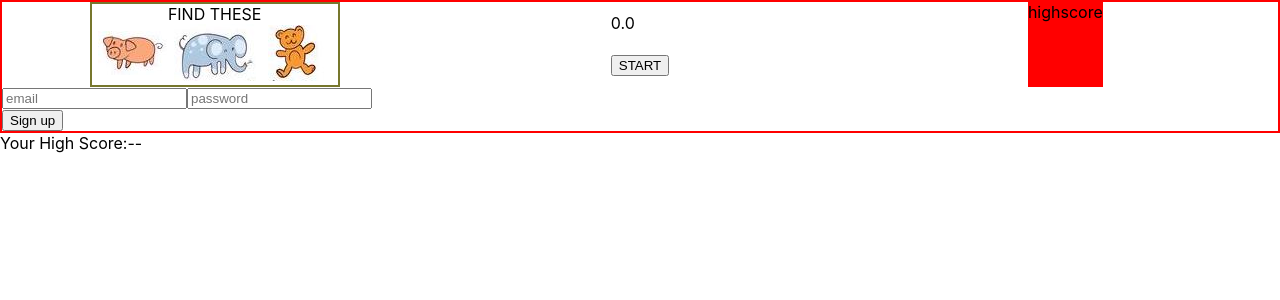
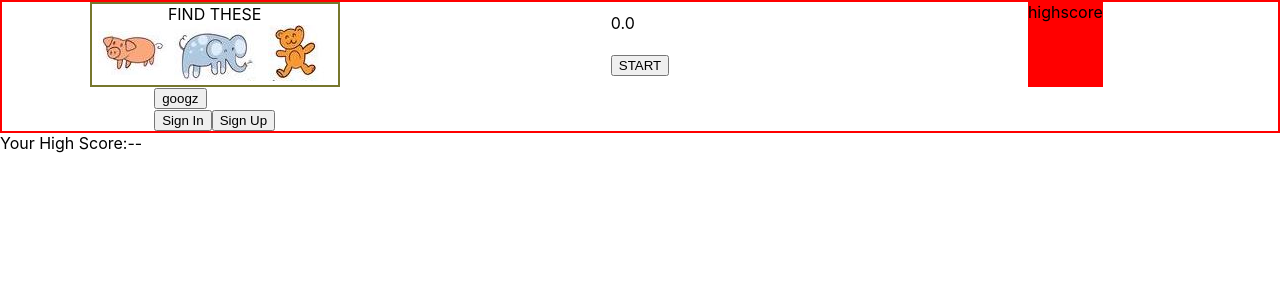
Before and after one commit to hoholabs/image-tagger, a React (Create React App) app: page / in a window 1280 px wide. Shown: the top 300 px of the page. Built offline with nearby package versions, Linux system fonts and the light colour scheme; no server answers; the database is empty.

Commit message:
added functionality for a user to sign in using their google account

```diff
--- a/src/Auth.js
+++ b/src/Auth.js
@@ -1,13 +1,22 @@
 import React, { useState } from 'react';
 import { auth } from './firebase';
-import { createUserWithEmailAndPassword } from 'firebase/auth';
+import {
+    createUserWithEmailAndPassword,
+    signInWithEmailAndPassword,
+    GoogleAuthProvider,
+    signInWithRedirect
+} from 'firebase/auth';
 
 function Auth(props) {
+    const provider = new GoogleAuthProvider();
+
     const defaultValues = {
         email: '',
         password: ''
     };
     const [inputValues, setInputValues] = useState(defaultValues);
+    const [signIn, setSignIn] = useState(false);
+    const [signUp, setSignUp] = useState(false);
 
     const handleChange = (event) => {
         console.log(inputValues);
@@ -35,8 +44,57 @@ function Auth(props) {
                 // ..
             });
     };
+
+    const handleSignIn = (event) => {
+        event.preventDefault();
+        console.log(auth);
+        signInWithEmailAndPassword(
+            auth,
+            inputValues.email,
+            inputValues.password
+        )
+            .then((userCredential) => {
+                // Signed in
+                const user = userCredential.user;
+                console.log(auth);
+                console.log(user);
+                // ...
+            })
+            .catch((error) => {
+                const errorCode = error.code;
+                const errorMessage = error.message;
+            });
+    };
     return (
         <div>
+            <button
+                onClick={() => {
+                    signInWithRedirect(auth, provider);
+                }}
+            >
+                googz
+            </button>
+            {!signIn && !signUp && (
+                <div>
+                    <button
+                        onClick={() => {
+                            setSignIn(true);
+                        }}
+                    >
+                        Sign In
+                    </button>
+                    <button
+                        onClick={() => {
+                            setSignUp(true);
+                        }}
+                    >
+                        Sign Up
+                    </button>
+                </div>
+            )}
+            {/* Can probbaly shorten this later
+            Should be able to do signUp and signIn as the same form? */}
+            {signUp && (
                 <form name="signUp" onSubmit={handleSignUp}>
                     <input
                         value={inputValues.email}
@@ -54,6 +112,26 @@ function Auth(props) {
                     ></input>
                     <input type="submit" name="signUp" value="Sign up"></input>
                 </form>
+            )}
+            {signIn && (
+                <form name="signIn" onSubmit={handleSignIn}>
+                    <input
+                        value={inputValues.email}
+                        onChange={handleChange}
+                        name="email"
+                        type="text"
+                        placeholder="email"
+                    ></input>
+                    <input
+                        value={inputValues.password}
+                        onChange={handleChange}
+                        type="password"
+                        name="password"
+                        placeholder="password"
+                    ></input>
+                    <input type="submit" name="signIn" value="Sign In"></input>
+                </form>
+            )}
         </div>
     );
 }
```
Lines whose indentation alone changed are shown as unchanged.
